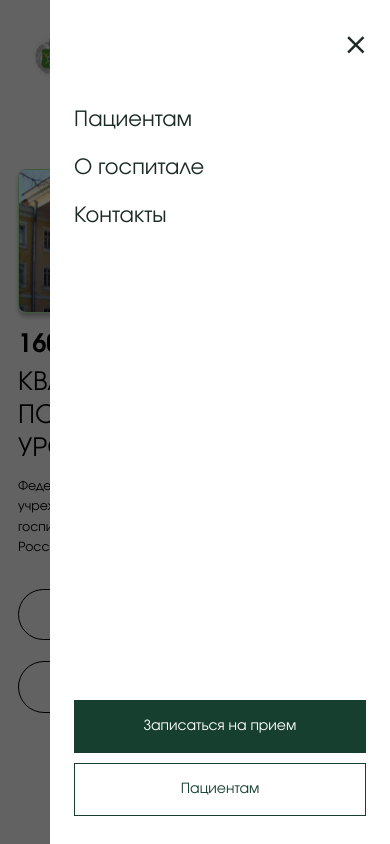
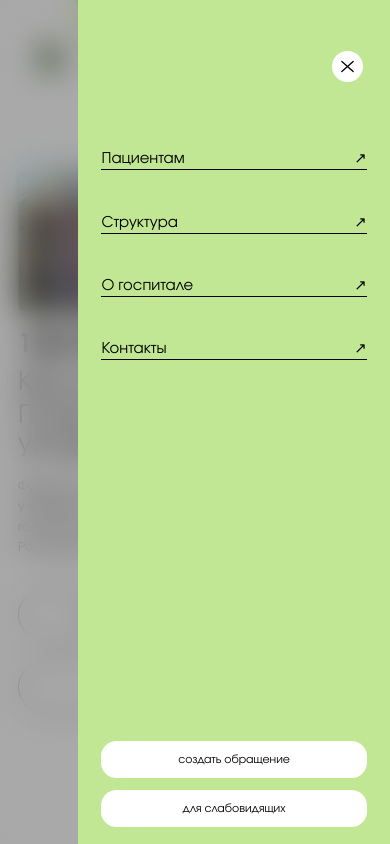
Before and after one commit to jestyrn-del/Hospital-website, a React (Vite) app: page / in a window 390 px wide. Both pictures are taken after a click on the button 347 px from the left and 56 px from the top of the page. Shown: the top 844 px of the page. Built offline with nearby package versions, Linux system fonts and the light colour scheme.

Commit message:
Mobile-menu: fully ready

```diff
--- a/src/components/MobileMenu/MobileMenu.css
+++ b/src/components/MobileMenu/MobileMenu.css
@@ -12,111 +12,114 @@
     animation: backdropOut 0.3s ease;
 }
 
-.mobile-menu__backdrop {
+.mobile-menu-backdrop {
     position: absolute;
+
     inset: 0;
     border: 0;
-    background: rgba(0, 0, 0, .58);
-    cursor: pointer;
+
+    background: rgba(0, 0, 0, .28);
+    backdrop-filter: blur(15px);
+
+    -webkit-backdrop-filter: blur(15px);
+    cursor: auto;
 }
 
-.mobile-menu__panel {
+.mobile-menu-panel {
     position: absolute;
+
     right: 0;
     top: 0;
+
     height: 100%;
-    width: min(340px, 90vw);
-    background: #fff;
-    padding: 28px 24px;
+    width: 80%;
+
+    background: linear-gradient(90deg, #C1E795 100%, #2AA65D 0%);
+    padding: 6vh 6vw 2vh;
 
     display: flex;
     flex-direction: column;
 
-    animation: menuIn .25s ease;
+    animation: menuIn 0.3s ease;
 }
 
-.mobile-menu--closing .mobile-menu__panel {
-    animation: menuOut .25s ease forwards;
+.mobile-menu--closing .mobile-menu-panel {
+    animation: menuOut 0.3s ease forwards;
 }
 
-.mobile-menu__close {
+.mobile-menu-close {
     align-self: flex-end;
+
     border: 0;
     background: none;
-    font-size: 34px;
+
     line-height: 1;
     cursor: pointer;
-    color: var(--text);
+
+    width: 10vw;
+    height: 8vw;
 }
 
-.mobile-menu__nav {
+.mobile-menu-close img {
+    width: 100%;
+    height: 100%;
+
+    object-fit: contain;
+}
+
+.mobile-menu-nav {
     display: flex;
     flex-direction: column;
-    gap: 20px;
-    margin-top: 45px;
+
+    gap: 5vh;
+    margin-top: 8vh;
 }
 
-.mobile-menu__nav a {
-    font-size: 21px;
-    color: var(--text);
+.mobile-menu-nav a {
+    font-size: 3.8vw;
+    color: #000000;
+    border-bottom: 0.2vh solid #000000;
 }
 
-.mobile-menu__buttons {
+.mobile-menu-nav span {
+    float: right;
+    font-size: 3.8vw;
+}
+
+.mobile-menu-buttons {
     margin-top: auto;
     display: grid;
-    gap: 10px;
+    gap: 1.4vh;
 }
 
-.mobile-menu__buttons button {
-    padding: 16px;
-    border: 1px solid var(--green);
-    background: var(--green);
-    color: #fff;
-    font-size: 14px;
+.mobile-menu-buttons button {
+    padding: 1.3vh;
+
+    background: #FFFFFF;
+    color: #000000;
+
+    font-size: 2.8vw;
+    border-radius: 4vw;
+
     cursor: pointer;
 }
 
-.mobile-menu__buttons button + button {
-    background: transparent;
-    color: var(--green);
-}
-
 @keyframes menuIn {
-    from {
-        transform: translateX(100%);
-    }
-
-    to {
-        transform: translateX(0);
-    }
+    from { transform: translateX(100%); }
+    to { transform: translateX(0); }
 }
 
 @keyframes menuOut {
-    from {
-        transform: translateX(0);
-    }
-
-    to {
-        transform: translateX(100%);
-    }
+    from { transform: translateX(0); }
+    to { transform: translateX(100%); }
 }
 
 @keyframes backdropIn {
-    from {
-        opacity: 0;
-    }
-
-    to {
-        opacity: 1;
-    }
+    from { opacity: 0; }
+    to { opacity: 1; }
 }
 
 @keyframes backdropOut {
-    from {
-        opacity: 1;
-    }
-
-    to {
-        opacity: 0;
-    }
+    from { opacity: 1; }
+    to { opacity: 0; }
 }
--- a/src/components/MobileMenu/MobileMenu.tsx
+++ b/src/components/MobileMenu/MobileMenu.tsx
@@ -1,5 +1,7 @@
 import { useEffect, useState } from 'react';
 import type { MobileMenuProps } from '../../types';
+import closeImage from '../../assets/mobile-menu-cross.svg';
+
 import './MobileMenu.css';
 
 export function MobileMenu({ open, onClose, onAppointment, onCreateRequest, }: MobileMenuProps) {
@@ -17,35 +19,23 @@ export function MobileMenu({ open, onClose, onAppointment, onCreateRequest, }: M
 
   return (
     <div className={`mobile-menu ${open ? 'mobile-menu--open' : 'mobile-menu--closing'}`} role="dialog" aria-modal="true" aria-label="Мобильное меню" onAnimationEnd={handleAnimationEnd} >
-      <button className="mobile-menu__backdrop" type="button" onClick={onClose} aria-label="Закрыть меню"/>
+      <button className="mobile-menu-backdrop" type="button" onClick={onClose} aria-label="Закрыть меню"/>
 
-      <aside className="mobile-menu__panel">
-        <button className="mobile-menu__close" type="button" onClick={onClose} aria-label="Закрыть">
-          ×
+      <aside className="mobile-menu-panel">
+        <button className="mobile-menu-close" type="button" onClick={onClose} aria-label="Закрыть">
+          <img src={closeImage}/>
         </button>
 
-        <nav className="mobile-menu__nav">
-          <a href="#patient" onClick={onClose}>
-            Пациентам
-          </a>
-
-          <a href="#about" onClick={onClose}>
-            О госпитале
-          </a>
-
-          <a href="#contacts" onClick={onClose}>
-            Контакты
-          </a>
+        <nav className="mobile-menu-nav">
+          <a href="#patient" onClick={onClose}>Пациентам<span>↗</span></a>
+          <a href="#patient" onClick={onClose}>Структура<span>↗</span></a>
+          <a href="#patient" onClick={onClose}>О госпитале<span>↗</span></a>
+          <a href="#patient" onClick={onClose}>Контакты<span>↗</span></a>
         </nav>
 
-        <div className="mobile-menu__buttons">
-          <button type="button" onClick={onAppointment}>
-            Записаться на прием
-          </button>
-
-          <button type="button" onClick={onCreateRequest}>
-            Пациентам
-          </button>
+        <div className="mobile-menu-buttons">
+          <button type="button" onClick={onAppointment}>создать обращение</button>
+          <button type="button" onClick={onCreateRequest}>для слабовидящих</button>
         </div>
       </aside>
     </div>
```
Also changed, not shown: src/assets/mobile-menu-cross.svg (added).
